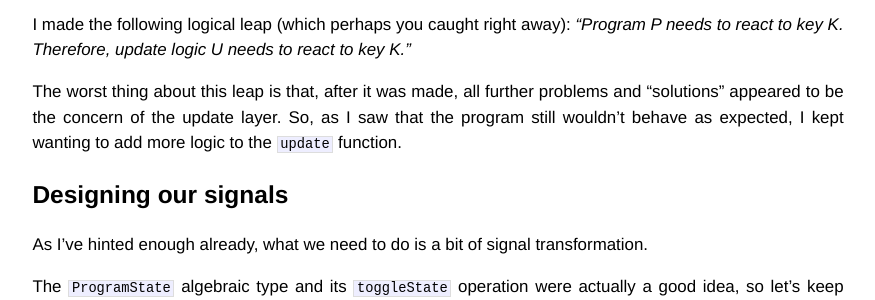
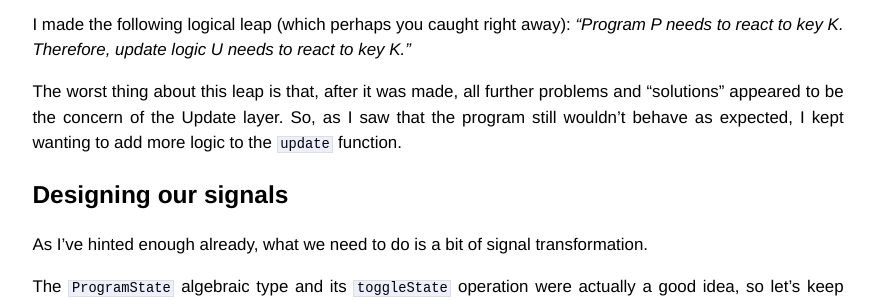
Before and after one commit to lambdatoast/lambdatoast.github.com, a Jekyll site: the page built from _posts/2013-12-17-design-your-signals.markdown, in a window 1280 px wide and 900 px high, scrolled down 4169 px. Shown: the part 178-478 px from the top of the window, without its empty margins (202-1077 px from the left). Built offline with Jekyll 4.4.1, drawn with Linux system fonts in a browser that asks for light colours.

Commit message:
Fix casing.

```diff
--- a/_posts/2013-12-17-design-your-signals.markdown
+++ b/_posts/2013-12-17-design-your-signals.markdown
@@ -205,7 +205,7 @@ logical leap (which perhaps you caught right away): *"Program P needs to react
 to key K. Therefore, update logic U needs to react to key K."*
 
 The worst thing about this leap is that, after it was made, all further problems and
-"solutions" appeared to be the concern of the update layer. So, as I saw that the program
+"solutions" appeared to be the concern of the Update layer. So, as I saw that the program
 still wouldn't behave as expected, I kept wanting to add more logic to the `update` function.
 
 ## Designing our signals
```
